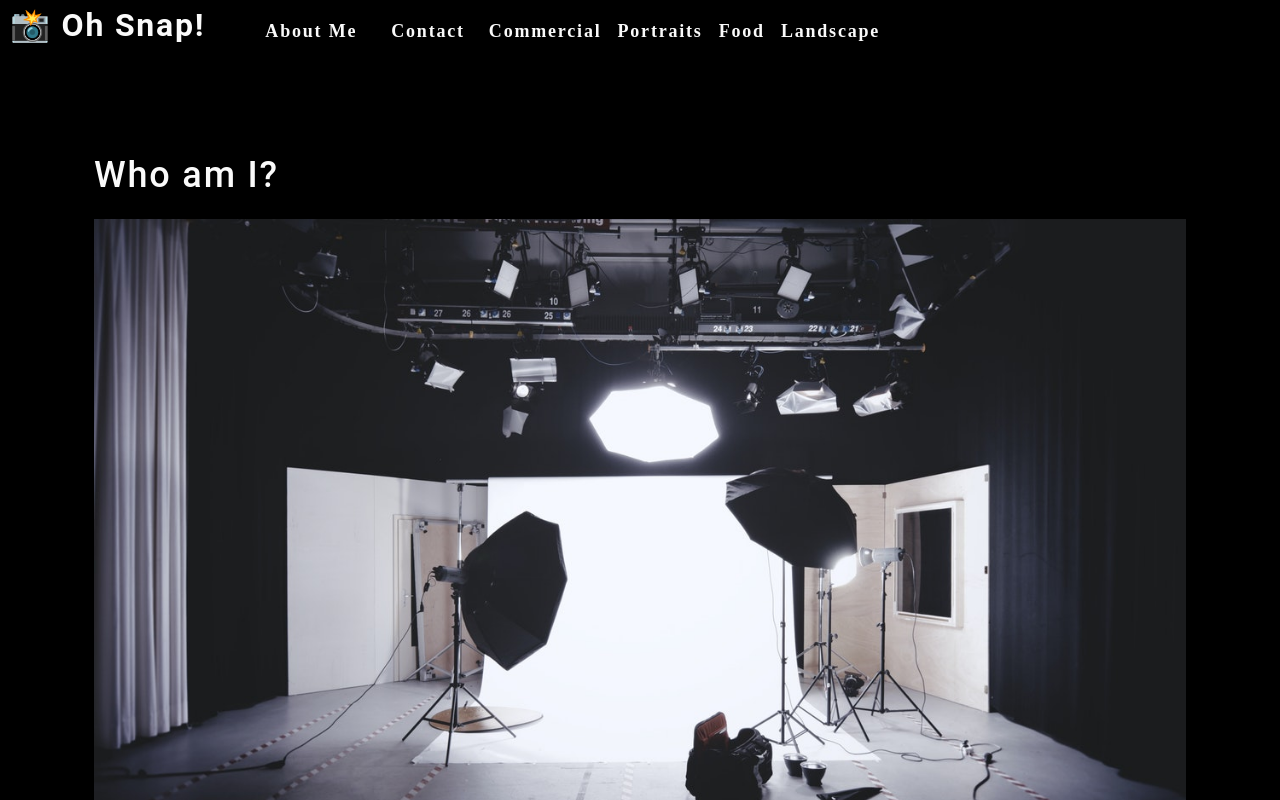
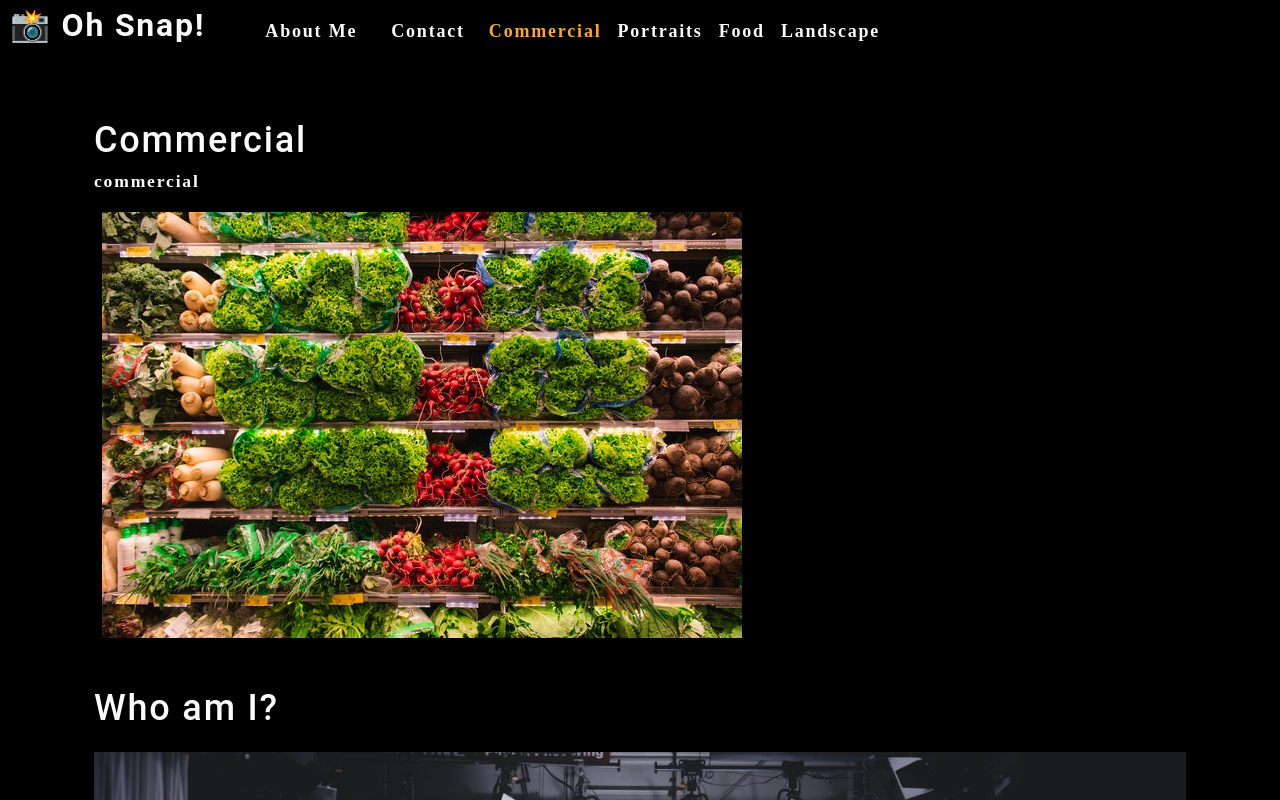
Before and after one commit to samkarp700/photo-port, a React (Create React App) app: page / in a window 1280 px wide. Shown: the top 800 px of the page. Built offline with nearby package versions, Linux system fonts and the light colour scheme.

Commit message:
reacthooks

```diff
--- a/src/App.js
+++ b/src/App.js
@@ -1,14 +1,33 @@
-import React from 'react';
+import React, { useState } from 'react';
 import About from './components/About';
 import Nav from './components/Nav';
+import Gallery from './components/Gallery';
+// import { set } from 'mongoose';
 
 function App() {
+  const [categories] = useState([
+    { name: 'commercial',
+      description: 'Photos of grocery stores, food trucks, and other commercial projects'},
+    { name: 'portraits',
+      description: 'Portraits of people in my life'},
+    { name: 'food',
+      description: 'Delicious delicacies' },
+    { name: 'landscape',
+      description: 'Fields, farmhouses, waterfalls, and the beauty of nature'},
 
+    ]);
+
+  const [currentCategory, setCurrentCategory] = useState(categories[0]);
 
   return (
    <div>
-      <Nav />
+      <Nav
+        categories={categories}
+        setCurrentCategory={setCurrentCategory}
+        currentCategory={currentCategory}
+         />
        <main>
+          <Gallery />
           <About />
         </main>
    </div>
--- /dev/null
+++ b/src/components/Gallery/index.js
@@ -0,0 +1,27 @@
+import React from 'react';
+import { capitalizeFirstLetter } from '../../utils/helpers';
+import photo from "../../assets/small/commercial/0.jpg";
+
+
+function Gallery(props) {
+    const currentCategory = {
+        name: "commercial",
+        description: "Photos of grocery stores, food trucks, and other commercial projects",
+    };
+    return(
+        <section>
+            <h1>{capitalizeFirstLetter(currentCategory.name)}</h1>
+            <p>{currentCategory.name}</p>
+            <div>
+                <img
+                    src={photo}
+                    alt="Commercial Example"
+                    className='img-thumnail mx-1'
+                />
+            </div>
+        </section>
+    );
+}
+
+
+export default Gallery;
--- a/src/components/Nav/index.js
+++ b/src/components/Nav/index.js
@@ -2,17 +2,19 @@
 import { capitalizeFirstLetter } from "../../utils/helpers";
 
 
-function Nav() {
-const categories = [
-    { name: "commercial", description: "Photos of grocery stores, food trucks, and other commercial proejcts" },
-    { name: "portraits", description: "Portraits of people in my life" },
-    { name: "food", description: "Delicious delicacies" },
-    { name: "landscape", description: "Fields, farmhouses, waterfalls, and the beauty of nature" },
-];
+function Nav(props) {
+const {
+    categories = [],
+    setCurrentCategory,
+    currentCategory,
+} = props;
 
-const handleClick = () => {
-    console.log("click handled")
-}
+
+const handleClick = (item) => {
+    console.log(item);
+    return item;
+};
+
     return (
        <header className='flex-row px-1'>
         <h2>
@@ -34,11 +36,17 @@
                 </li>
                 {categories.map((category) => (
                     <li
-                        className="mx-1"
-                        key={category.name}
-                    >
-                        <span onClick={() => { handleClick(); }}>
-                            {capitalizeFirstLetter(category.name)}
+                        className={`mx-1 ${
+                            currentCategory.name === category.name && 'navActive'
+                        }`}
+                         key={category.name}
+                          >
+                        <span
+                            onClick={() => {
+                                setCurrentCategory(category);
+                            }}
+                            >
+                                {capitalizeFirstLetter(category.name)}
                         </span>
                     </li>
                 ))
```
